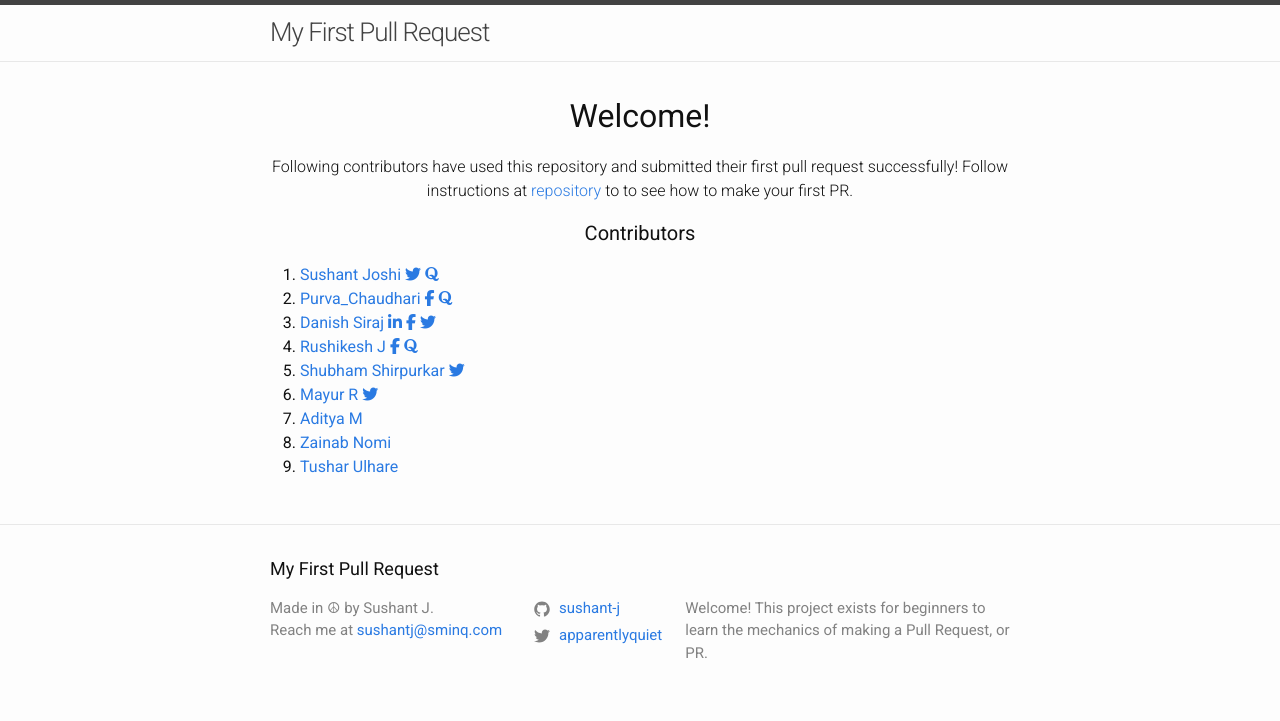
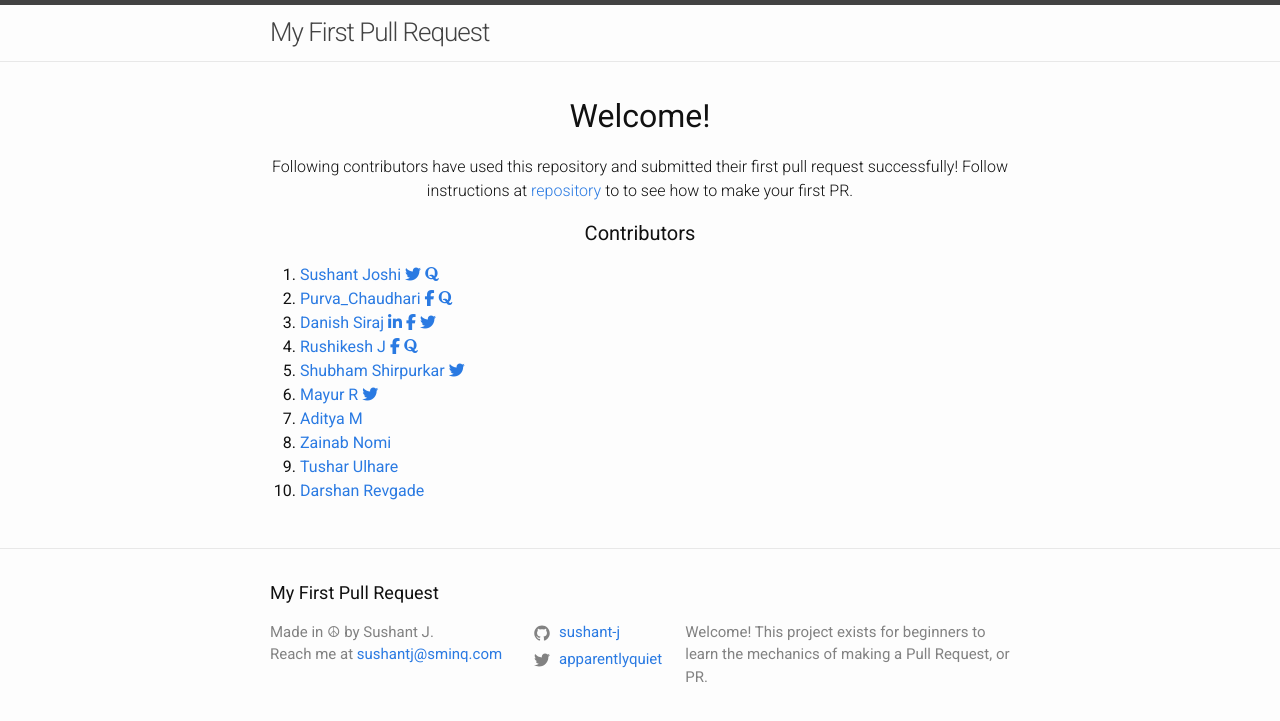
Before and after one commit to sushant-j/my-first-pull-request, a Jekyll site: the page built from index.md, in a window 1280 px wide. Shown: the top 721 px of the page. Built offline with Jekyll 4.4.1, drawn with Linux system fonts in a browser that asks for light colours; nearby versions of some CDN libraries.

Commit message:
Added my name

```diff
--- a/_layouts/home.html
+++ b/_layouts/home.html
@@ -89,5 +89,10 @@ layout: default
         Tushar Ulhare
       </a>
     </li>
+ <li>
+      <a href="https://github.com/darshan-641/">
+        Darshan Revgade
+      </a>
+    </li>
   </ol>
 </div>
```
